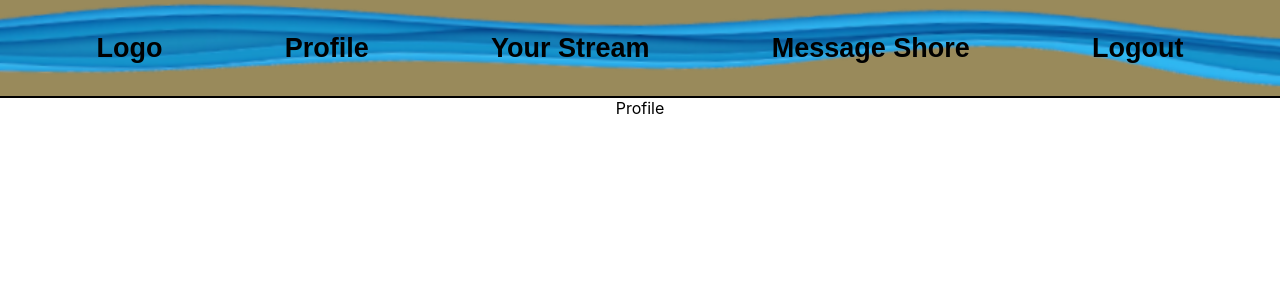
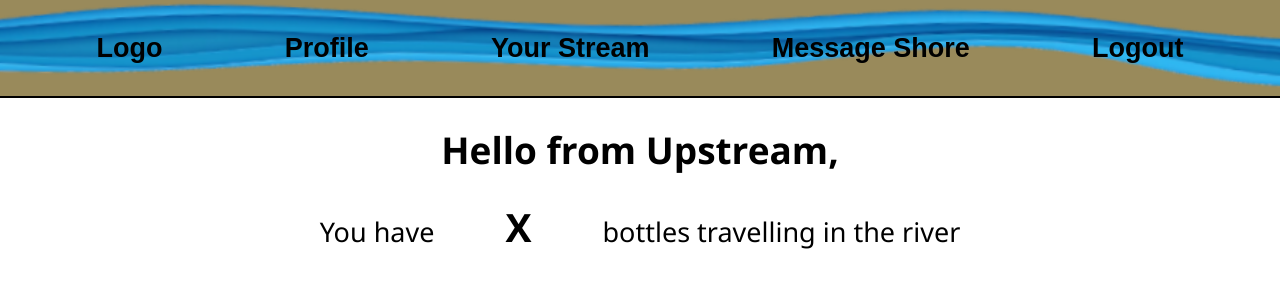
Before and after one commit to DannyHayek/time-capsule-client, a React (Create React App) app: page /profile in a window 1280 px wide. Shown: the top 300 px of the page. Built offline with nearby package versions, Linux system fonts and the light colour scheme.

Commit message:
Created basic layout for profile with title components

```diff
--- /dev/null
+++ b/src/components/profile/ProfileTitle.jsx
@@ -0,0 +1,12 @@
+import React from 'react'
+
+const ProfileTitle = () => {
+  return (
+    <div className='flex column flex-center'>
+        <h2 className='profile-title font'>Hello from Upstream, {localStorage.getItem("currentName")}</h2>
+        <h3 className='profile-subtitle font'>You have <span className='number-messages font'>X</span> bottles travelling in the river</h3>
+    </div>
+  )
+}
+
+export default ProfileTitle
--- a/src/pages/Profile/Profile.css
+++ b/src/pages/Profile/Profile.css
@@ -0,0 +1,35 @@
+.profile-title {
+    font-size: calc(32px + 0.390625vw);
+    font-weight: bold;
+    margin: 2% 0;
+}
+
+.profile-subtitle {
+    font-size: calc(22px + 0.390625vw);
+    font-weight: normal;
+    margin-bottom: 2%;
+}
+
+.number-messages {
+    font-size: calc(34px + 0.390625vw);
+    padding: 0 5%;
+    font-weight: bold;
+}
+
+.stat-card {
+    background-color: #BDBDBD;
+}
+
+.stat-cards-section {
+    width: 80%;
+}
+
+.stat-card-title {
+    font-size: calc(22px + 0.390625vw);
+    padding: 4% 0;
+}
+
+.stat-card-num {
+    font-size: calc(28px + 0.390625vw);
+    padding: 4% 0;
+}
--- a/src/pages/Profile/Profile.jsx
+++ b/src/pages/Profile/Profile.jsx
@@ -1,8 +1,13 @@
 import React from 'react'
+import ProfileTitle from '../../components/profile/ProfileTitle'
+import './Profile.css';
 
 const Profile = () => {
   return (
-    <div>Profile</div>
+    <div>
+      <ProfileTitle />
+
+    </div>
   )
 }
 
```
Also changed, not shown: src/components/profile/StatCard.jsx (added, +12 -0 lines), src/components/profile/StatCardsSection.jsx (added, +14 -0 lines).
